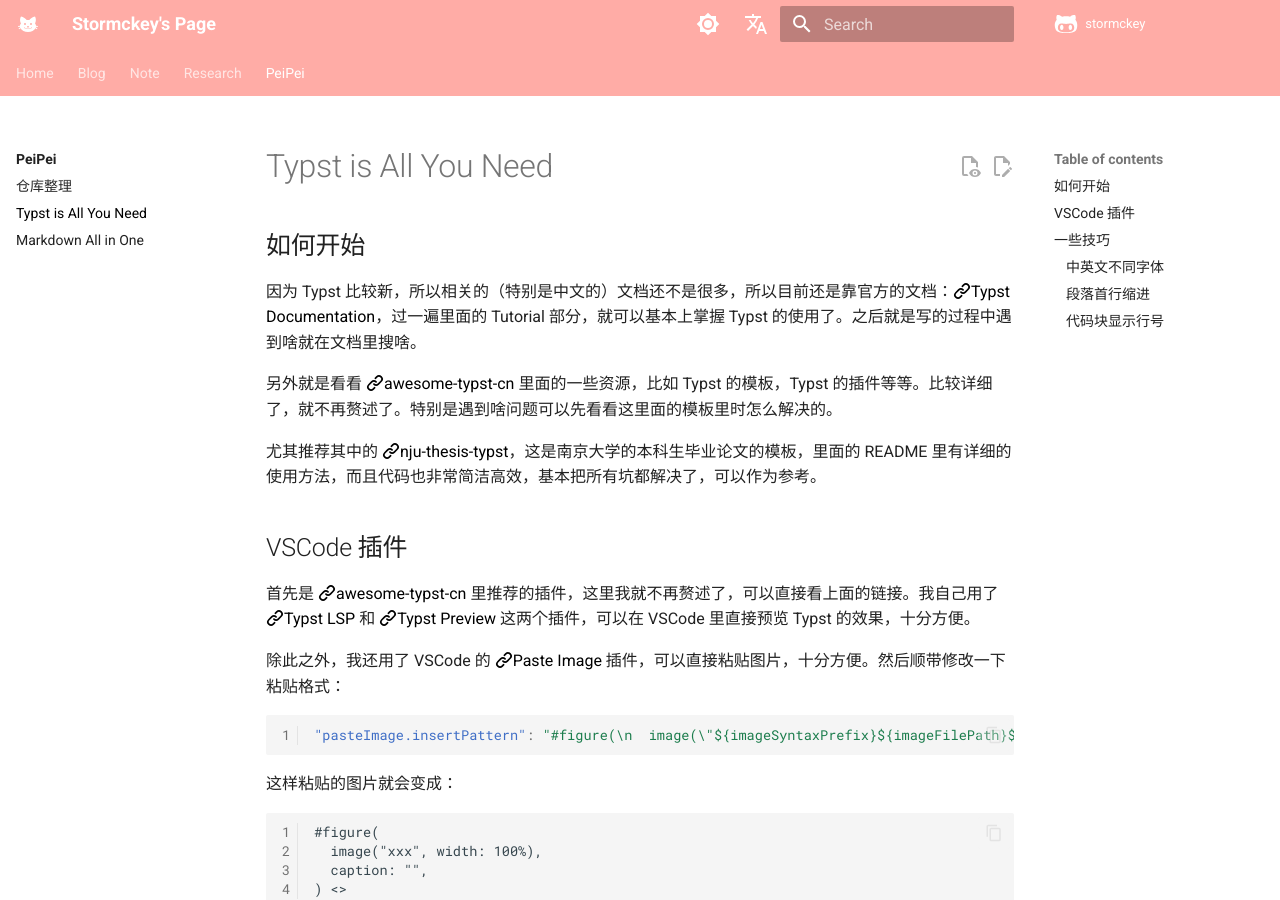
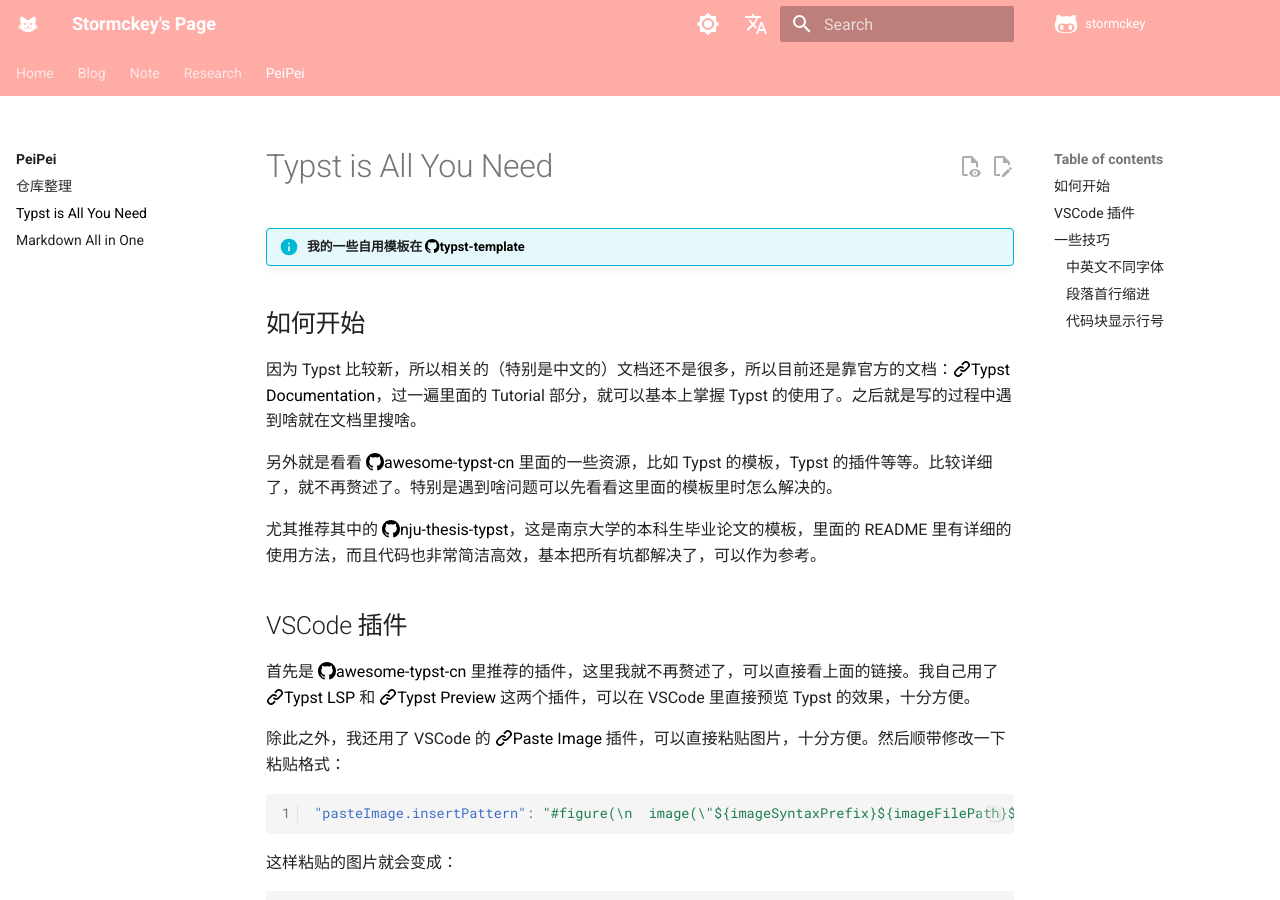
Before and after one commit to stormckey/stormckey.github.io, an MkDocs documentation site: the page built from docs/PeiPei/typst.md, in a window 1280 px wide and 900 px high. Built offline with MkDocs 1.6.1 and Material for MkDocs 9.7.7, drawn with Linux system fonts in a browser that asks for light colours; comment, search, counter and statistics services are not loaded.

Commit message:
peipei change emoji

```diff
--- a/docs/PeiPei/typst.md
+++ b/docs/PeiPei/typst.md
@@ -1,16 +1,18 @@
 # Typst is All You Need
+
+!!! info "我的一些自用模板在 [:octicons-mark-github-16:typst-template](https://github.com/PeiPei233/typst-template)"
 
 ## 如何开始
 
 因为 Typst 比较新，所以相关的（特别是中文的）文档还不是很多，所以目前还是靠官方的文档：[:octicons-link-16:Typst Documentation](https://typst.app/docs)，过一遍里面的 Tutorial 部分，就可以基本上掌握 Typst 的使用了。之后就是写的过程中遇到啥就在文档里搜啥。
 
-另外就是看看 [:octicons-link-16:awesome-typst-cn](https://github.com/typst-doc-cn/awesome-typst-cn) 里面的一些资源，比如 Typst 的模板，Typst 的插件等等。比较详细了，就不再赘述了。特别是遇到啥问题可以先看看这里面的模板里时怎么解决的。
+另外就是看看 [:octicons-mark-github-16:awesome-typst-cn](https://github.com/typst-doc-cn/awesome-typst-cn) 里面的一些资源，比如 Typst 的模板，Typst 的插件等等。比较详细了，就不再赘述了。特别是遇到啥问题可以先看看这里面的模板里时怎么解决的。
 
-尤其推荐其中的 [:octicons-link-16:nju-thesis-typst](https://github.com/nju-lug/nju-thesis-typst)，这是南京大学的本科生毕业论文的模板，里面的 README 里有详细的使用方法，而且代码也非常简洁高效，基本把所有坑都解决了，可以作为参考。
+尤其推荐其中的 [:octicons-mark-github-16:nju-thesis-typst](https://github.com/nju-lug/nju-thesis-typst)，这是南京大学的本科生毕业论文的模板，里面的 README 里有详细的使用方法，而且代码也非常简洁高效，基本把所有坑都解决了，可以作为参考。
 
 ## VSCode 插件
 
-首先是 [:octicons-link-16:awesome-typst-cn](https://github.com/typst-doc-cn/awesome-typst-cn) 里推荐的插件，这里我就不再赘述了，可以直接看上面的链接。我自己用了 [:octicons-link-16:Typst LSP](https://marketplace.visualstudio.com/items?itemName=nvarner.typst-lsp) 和 [:octicons-link-16:Typst Preview](https://marketplace.visualstudio.com/items?itemName=mgt19937.typst-preview) 这两个插件，可以在 VSCode 里直接预览 Typst 的效果，十分方便。
+首先是 [:octicons-mark-github-16:awesome-typst-cn](https://github.com/typst-doc-cn/awesome-typst-cn) 里推荐的插件，这里我就不再赘述了，可以直接看上面的链接。我自己用了 [:octicons-link-16:Typst LSP](https://marketplace.visualstudio.com/items?itemName=nvarner.typst-lsp) 和 [:octicons-link-16:Typst Preview](https://marketplace.visualstudio.com/items?itemName=mgt19937.typst-preview) 这两个插件，可以在 VSCode 里直接预览 Typst 的效果，十分方便。
 
 除此之外，我还用了 VSCode 的 [:octicons-link-16:Paste Image](https://marketplace.visualstudio.com/items?itemName=mushan.vscode-paste-image) 插件，可以直接粘贴图片，十分方便。然后顺带修改一下粘贴格式：
 
```
Also changed, not shown: docs/PeiPei/markdown.md (+1 -1 lines).
